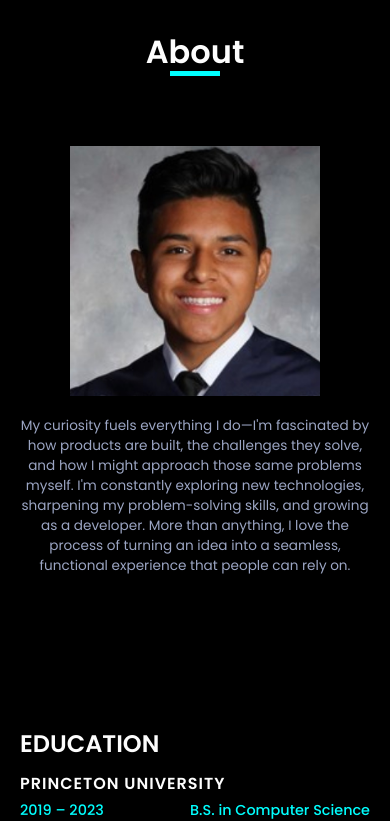
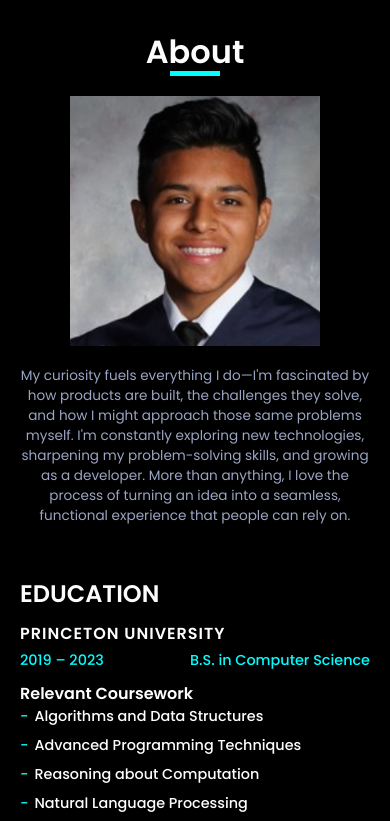
Before and after one commit to kevincas01/portfolio, a React (Create React App) app: page / in a window 390 px wide. Shown: the part 846-1667 px from the top of the page. Built offline with nearby package versions, Linux system fonts and the light colour scheme; the HTML template or start-up script is replaced by a standard one.

Commit message:
About: mobile 0 margin about info

```diff
--- a/src/Styles/about.css
+++ b/src/Styles/about.css
@@ -109,6 +109,9 @@
     display: flex;
     flex-direction: column;
   }
+  .about-info{
+    margin: 0px;
+  }
 
   .about-text {
     padding-left: 0;
```
